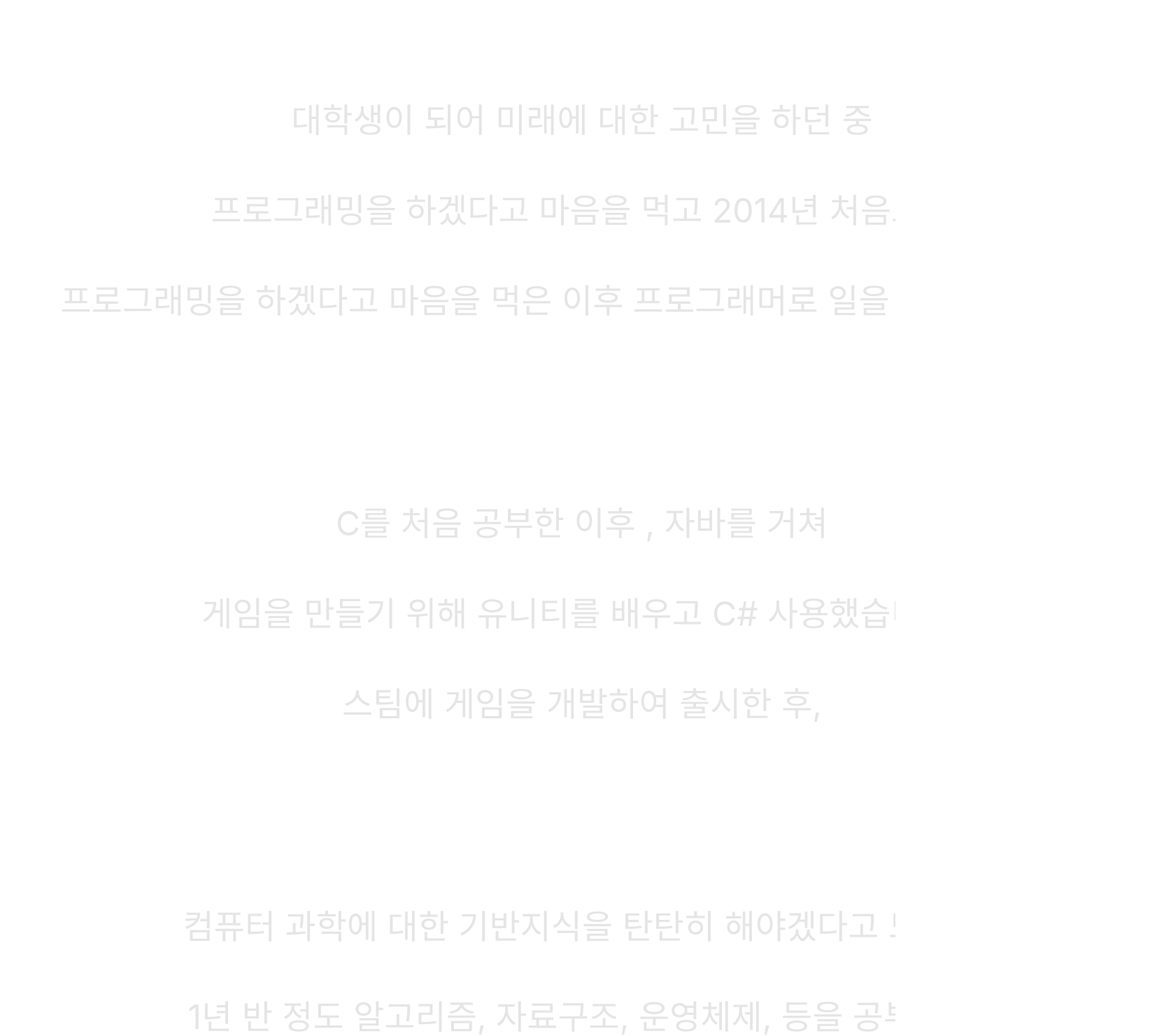
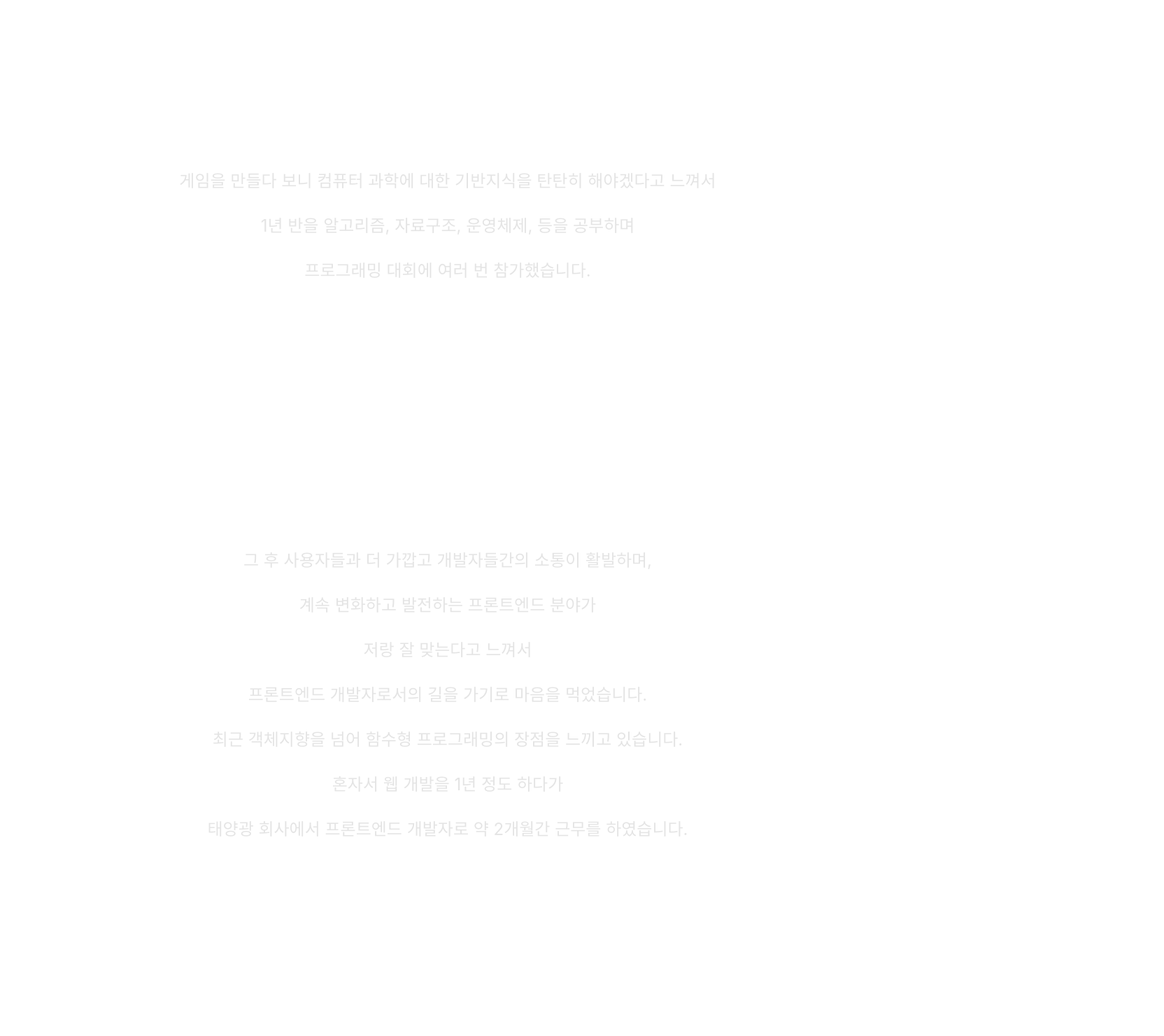
Before and after one commit to HanTaeyeong/portfolio, a React (Create React App) app: page /career in a window 1280 px wide. Shown: the part 1180-2660 px from the top of the page at 70% size, 1664 px wide, since content can reach past the window. After the commit the page ends 2561 px from the top, so only its background shows below. Built offline with nearby package versions, Linux system fonts and the light colour scheme.

Commit message:
with video

```diff
--- a/src/App.tsx
+++ b/src/App.tsx
@@ -30,7 +30,7 @@ function App() {
 
   useEffect(() => {
     window.addEventListener('scroll', ()=>{
-      console.log(window.scrollY);
+
 
       if(window.scrollY<=(window.innerHeight/10)){
 
--- a/src/components/Letters/FadeInLetters.tsx
+++ b/src/components/Letters/FadeInLetters.tsx
@@ -1,16 +1,17 @@
 import React from 'react';
 import styled from 'styled-components';
 
+type LetterWrapperProps={
+    background?:string;
+}
 
+const LetterWrapper = styled.div<LetterWrapperProps>`
 
-const LetterWrapper = styled.div`
-width:130%;
-height:70vh;
-font-size:3rem;
+width:100vw;
+height:75vh;
+font-size:1.5rem;
 text-align:center;
-
 opacity:0.1;
-margin-top:1rem;
 transition:0.66s;
 
 
@@ -19,11 +20,17 @@ transition:0.66s;
         opacity:1;
 
         margin-top:0rem;
-
     }
 
-
-
+    &:before{
+        position:absolute;
+        content:"";
+       width:130vw;
+       height:75vh;
+       background:${props=>props.background};
+       z-index:-5;
+       margin-left:-50%;
+    }
 
 
 `;
@@ -35,7 +42,7 @@ type MyProps = {
 
 const FadeInLetter: React.FunctionComponent<MyProps> = (props) => {
 
-    return <LetterWrapper className={props.animated ? "animated" : ""} style={{background:`${props.background}`}}>{props.children}</LetterWrapper>
+    return <LetterWrapper className={props.animated ? "animated" : ""} background={props.background}>{props.children}</LetterWrapper>
 
 }
 
--- a/src/components/Letters/WaveLetters.tsx
+++ b/src/components/Letters/WaveLetters.tsx
@@ -21,7 +21,7 @@ const WaveLetter = styled.span`
     }
     20%{
 
-       transform:translateY(-20px);
+       transform:translateY(-15px);
 
     }
     40%{
@@ -50,7 +50,7 @@ const WaveLetters: FunctionComponent<MyProps> = (props) => {
     return <WaveLettersWrapper>
         {letters.map((letter, index) => {
 
-            const thisAnim = `wave 1s ease-in-out ${0.5 + (index + 1) * 0.15}s infinite`;
+            const thisAnim = `wave 1s ease-in-out ${(index + 1) * 0.15}s infinite`;
 
             return <WaveLetter style={{ animation: thisAnim }} key={index}>{letter}</WaveLetter>
         })}
--- a/src/pages/CareerPage.tsx
+++ b/src/pages/CareerPage.tsx
@@ -1,16 +1,16 @@
-import React,{useEffect,useState} from "react";
+import React, { useEffect, useState } from "react";
 import FadeInLetters from "../components/Letters/FadeInLetters";
 
 const CareerPage = () => {
 
 
-  const [activated, setActivated] = useState([false, false, false,false, false,false]);
+  const [activated, setActivated] = useState([false, false, false, false]);
 
   const onScroll = () => {
     const y = window.scrollY;
     const h = window.innerHeight;
 
-      const pos = Math.round(y / (h * 0.7)+1);
+    const pos = Math.round(y / (h * 0.7) + 1);
     //h*FadeInLetters's height;
     const temp = [...activated];
     for (let i = 0; i < pos; i++) {
@@ -20,7 +20,7 @@ const CareerPage = () => {
   };
 
   useEffect(() => {
-      window.scrollTo(0,0);
+    window.scrollTo(0, 0);
     onScroll();
 
     window.addEventListener('scroll', onScroll);
@@ -38,50 +38,43 @@ const CareerPage = () => {
   return (
     <div>
       <FadeInLetters animated={activated[0]}>
-        저는 어릴때부터
-        호기심이 많아 바다와 산, 들판으로 돌아다니며
+        <br />
+       2014년 처음으로 프로그래밍을 하겠다고 마음을 먹은 이후
+         <br /><br />
+        공부를 시작하여 프로그래머의 삶을 살고 있습니다.
+      </FadeInLetters>
 
-        <br/><br/> 곤충채집을 하거나
-          동물들을
-        구경했습니다.
-      </FadeInLetters>
       <FadeInLetters animated={activated[1]}>
-        자연스럽게 수학과 과학을 좋아하게 되었고
-        <br/><br/>
-         집에 있는 책이나 도서관에 있는 책을 읽게 되었습니다.
+
+        시작은 C와 Java C#을 거쳐 스팀에 게임을 개발하여 출시하였습니다.<br />
+        <br />
+        <video autoPlay={true} muted >
+          <source src={"https://steamcdn-a.akamaihd.net/steam/apps/256722050/movie480.webm?t=1530941795"} type="video/mp4"></source>
+          none
+        </video>
+
       </FadeInLetters>
       <FadeInLetters animated={activated[2]}>
-        대학생이 되어 미래에 대한 고민을 하던 중
-        <br/><br/>
-        프로그래밍을 하겠다고 마음을 먹고 2014년 처음으로
-        <br/><br/>
-         프로그래밍을 하겠다고 마음을 먹은 이후
-        프로그래머로 일을 하고 있습니다.
+        <br />
+        <br />
+        게임을 만들다 보니 컴퓨터 과학에 대한 기반지식을 탄탄히 해야겠다고 느껴서
+        <br /><br />
+         1년 반을 알고리즘, 자료구조, 운영체제, 등을 공부하며
+         <br /><br />
+          프로그래밍 대회에 여러 번 참가했습니다.
       </FadeInLetters>
       <FadeInLetters animated={activated[3]}>
-        C를 처음 공부한 이후 , 자바를 거쳐
-        <br/><br/>
-         게임을 만들기 위해 유니티를 배우고 C# 사용했습니다.
-         <br/><br/> 스팀에 게임을 개발하여 출시한
-        후,
-      </FadeInLetters>
-      <FadeInLetters animated={activated[4]}>
-        컴퓨터 과학에 대한 기반지식을 탄탄히 해야겠다고 느껴서
-        <br/><br/>
-         1년 반 정도 알고리즘, 자료구조, 운영체제, 등을 공부하며
-         <br/><br/>
-          프로그래밍 대회에 여러 번
-        참가했습니다.
-      </FadeInLetters>
-      <FadeInLetters animated={activated[5]}>
-        그 후 프론트엔드 분야가
+        그 후 사용자들과 더 가깝고 개발자들간의 소통이 활발하며,<br /><br />
+
+        계속 변화하고 발전하는 프론트엔드 분야가<br /><br />
+
         저랑 잘 맞는다고 느껴서
-        <br/><br/> 프론트엔드 개발자로서의 길을 가기로 마음을
+        <br /><br /> 프론트엔드 개발자로서의 길을 가기로 마음을
         먹었습니다.
-        <br/><br/> 최근 객체지향을 넘어 함수형 프로그래밍의 장점을 느끼고
+        <br /><br /> 최근 객체지향을 넘어 함수형 프로그래밍의 장점을 느끼고
         있습니다.
-        <br/><br/> 혼자서 웹 개발을 1년 정도 하였고
-        <br/><br/>그 후 태양광 회사에서 2개월 정도 근무를 하였습니다.
+        <br /><br /> 혼자서 웹 개발을 1년 정도 하다가
+        <br /><br />태양광 회사에서 프론트엔드 개발자로 약 2개월간 근무를 하였습니다.
       </FadeInLetters>
 
 
--- a/src/pages/ContactPage.tsx
+++ b/src/pages/ContactPage.tsx
@@ -1,13 +1,13 @@
 import React from 'react';
 import FadeInLetters from "../components/Letters/FadeInLetters";
-
 
 const ContactPage =()=>{
 
     return <FadeInLetters animated={true}>
-        ContactPage
-        Email
-        Phone
+        Email : gksxodud2721@gmail.com
+        <br/>
+        <br/>
+        Phone : 010-8276-8206
         </FadeInLetters>
 }
 
--- a/src/pages/IntroPage.tsx
+++ b/src/pages/IntroPage.tsx
@@ -1,6 +1,29 @@
 import React, { useState, useEffect } from 'react';
 import FadeInLetter from '../components/Letters/FadeInLetters'
 import WaveLetters from '../components/Letters/WaveLetters';
+import styled from 'styled-components';
+
+
+
+
+
+
+const IntroWrapper = styled.div`
+
+`;
+
+
+const Image = styled.img`
+width:48rem;
+height:30rem;
+`;
+
+
+// <Image src={require('../images/music.png')} alt="https://images.app.goo.gl/AsnhrUP1M9Pw7Ab69" />
+// 아침에 일어나 음악과 함께 하루를 시작하고 <br/>
+
+
+
 
 
 const IntroPage = () => {
@@ -11,7 +34,7 @@ const IntroPage = () => {
         const y = window.scrollY;
         const h = window.innerHeight;
 
-        const pos = Math.round(y / (h * 0.7)+1);
+        const pos = Math.round(y / (h * 0.7) + 1);
         //h*FadeInLetters's height;
         const temp = [...activated];
         for (let i = 0; i < pos; i++) {
@@ -36,9 +59,10 @@ const IntroPage = () => {
 
 
 
-    return <div>
+    return <IntroWrapper>
 
         <FadeInLetter animated={activated[0]}>
+            <br/>
             안녕하세요. 저는 프론트엔드 개발자 한태영입니다.
         <br />
             <br />
@@ -53,15 +77,15 @@ const IntroPage = () => {
         문제가 있으면 꼭 해결하고 싶어합니다.
         </FadeInLetter>
         <FadeInLetter animated={activated[2]}>
-        아침에 일어나 음악과 함께 하루를 시작하고
-        <br />
-        <br />
-        하루의 대부분을 컴퓨터와 같이합니다. <br />
-        <br />
-        책을 좋아하여 집에 꼭 멋진 서재를 만들고 싶습니다.
+        <Image src={require('../images/staircase.png')} alt="https://images.app.goo.gl/PHAH66Bvn535Y6mTA" />
+        <br/>
+        저는 하루의 대부분을 컴퓨터 앞에서 보냅니다.
+
+         <br /><br />
+        책을 좋아하여 나중에 멋진 서재를 가지고 싶습니다.
         </FadeInLetter>
 
-    </div>
+    </IntroWrapper>
 }
 
 export default IntroPage;
--- a/src/pages/StackPage.tsx
+++ b/src/pages/StackPage.tsx
@@ -1,17 +1,17 @@
-import React,{useState,useEffect} from 'react';
+import React, { useState, useEffect } from 'react';
 import FadeInLetters from "../components/Letters/FadeInLetters";
 
 
 const StackPage = () => {
 
 
-  const [activated, setActivated] = useState([false, false, false,false,false]);
+    const [activated, setActivated] = useState([false, false, false, false]);
 
     const onScroll = () => {
         const y = window.scrollY;
         const h = window.innerHeight;
 
-      const pos = Math.round(y / (h * 0.7)+1);
+        const pos = Math.round(y / (h * 0.7) + 1);
         //h*FadeInLetters's height;
         const temp = [...activated];
         for (let i = 0; i < pos; i++) {
@@ -21,7 +21,7 @@ const StackPage = () => {
     };
 
     useEffect(() => {
-    window.scrollTo(0,0);
+        window.scrollTo(0, 0);
         onScroll();
 
         window.addEventListener('scroll', onScroll);
@@ -37,35 +37,33 @@ const StackPage = () => {
 
     return <div>
         <FadeInLetters animated={activated[0]}>
+            <br />
             저는 리엑트를 주로 사용하며, 주로 함수형 컴포넌트를 선호합니다.
-            <br/><br/>
+            <br /><br />
             ES6++의 최신 자바스크립트를 사용합니다.
-            <br/><br/>
+            <br /><br />
             정적 타입체크로 타입스크립트를 사용하고,
-            <br/><br/>
+            <br /><br />
             상황에 따라 SCSS, CSS, styled-components를 사용합니다.
         </FadeInLetters >
 
         <FadeInLetters animated={activated[1]}>
             Micro-Interaction에는 주로 svg와 css를
-            <br/><br/>적절히 결합한 애니메이션을 사용하며,
-            <br/><br/>
+            <br /><br />적절히 결합한 애니메이션을 사용하며,
+            <br /><br />
             svg 파일을 만들 때 Adobe Illutrator를 사용하기도 합니다.
         </FadeInLetters>
 
         <FadeInLetters animated={activated[2]}>
-            정적 서버로는 AWS S3를 사용합니다.<br/><br/>
+            정적 서버로는 AWS S3를 사용합니다.<br /><br />
             RESTful api 방식을 통하여 데이터를 주고 받습니다.
-        </FadeInLetters>
-
-        <FadeInLetters animated={activated[3]}>
-            버전 관리는 깃을 사용하고,<br/><br/>
+            <br /><br />
+            버전 관리는 깃을 사용하고,<br /><br />
             협업 도구로는 깃헙과 깃랩을 사용합니다.
         </FadeInLetters>
 
-        <FadeInLetters animated={activated[4]}>
-            최근에는 함수형 프로그래밍 패러다임의 매력을 느끼고 있습니다.
-        </FadeInLetters>
+
+
 
     </div>
 
```
Also changed, not shown: src/images/music.png (added), src/images/staircase.png (renamed from src/images/Staircase-bookcase.jpg). Lines whose indentation alone changed are shown as unchanged.
